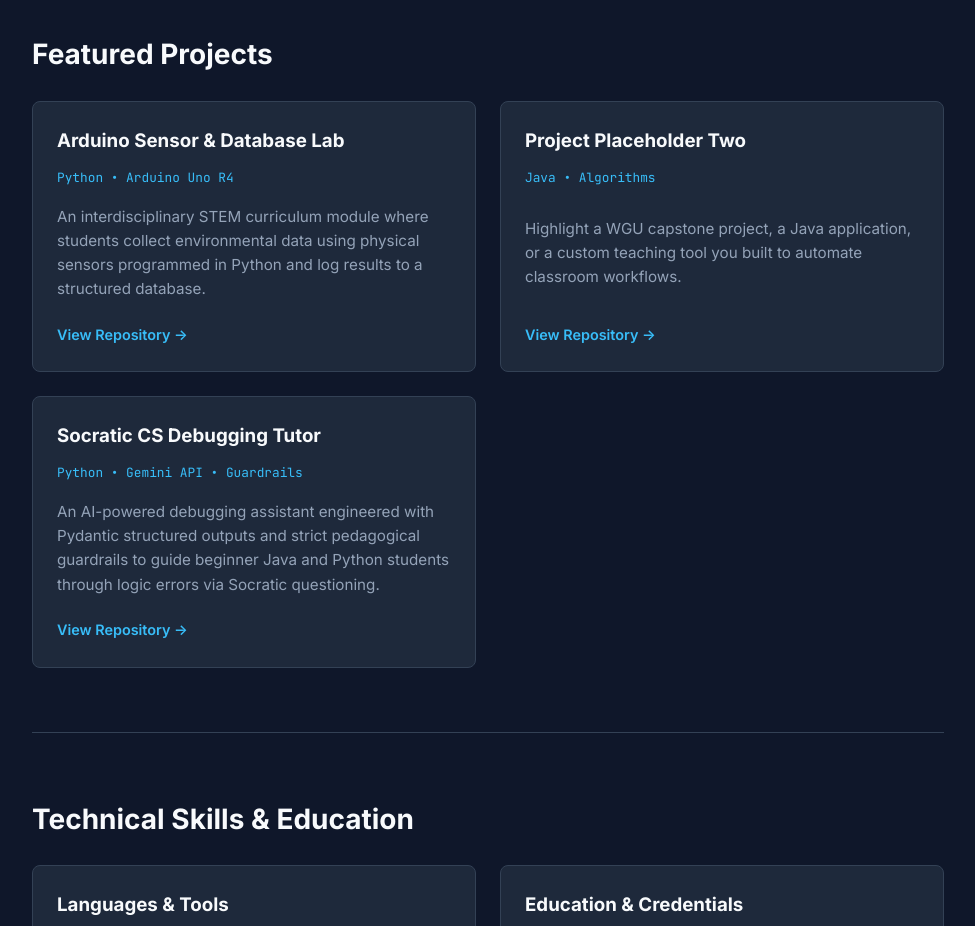
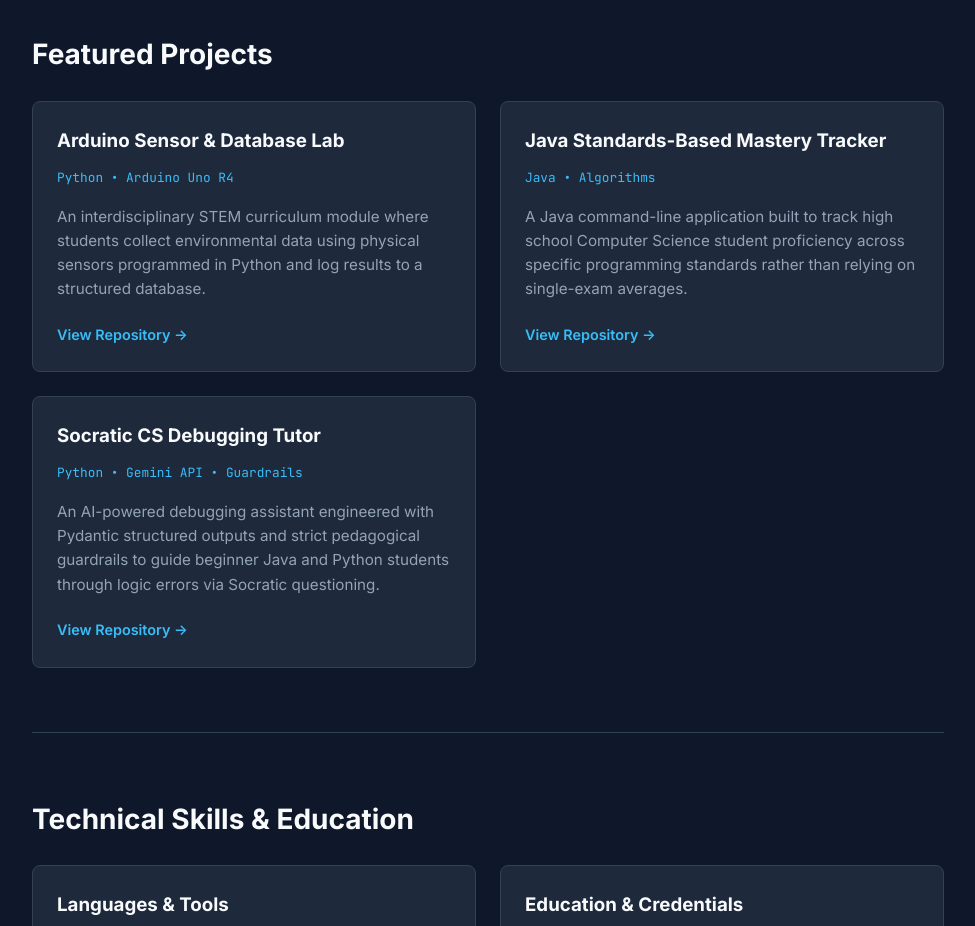
Before and after one commit to AmyLott/CV, a plain HTML site: page index.html in a window 1280 px wide. Shown: the part 880-1806 px from the top of the page, without its empty margins (152-1127 px from the left). Drawn offline with Linux system fonts and the light colour scheme.

```diff
--- a/index.html
+++ b/index.html
@@ -64,10 +64,10 @@
 
         <article class="card">
           <div class="card-header">
-            <h3>Project Placeholder Two</h3>
+            <h3>Java Standards-Based Mastery Tracker</h3>
             <span class="tag">Java • Algorithms</span>
           </div>
-          <p>Highlight a WGU capstone project, a Java application, or a custom teaching tool you built to automate classroom workflows.</p>
+          <p>A Java command-line application built to track high school Computer Science student proficiency across specific programming standards rather than relying on single-exam averages.</p>
           <div class="card-links">
             <a href="https://github.com/AmyLott/java-mastery-tracker" target="_blank" rel="noopener">View Repository &rarr;</a>
           </div>
```
